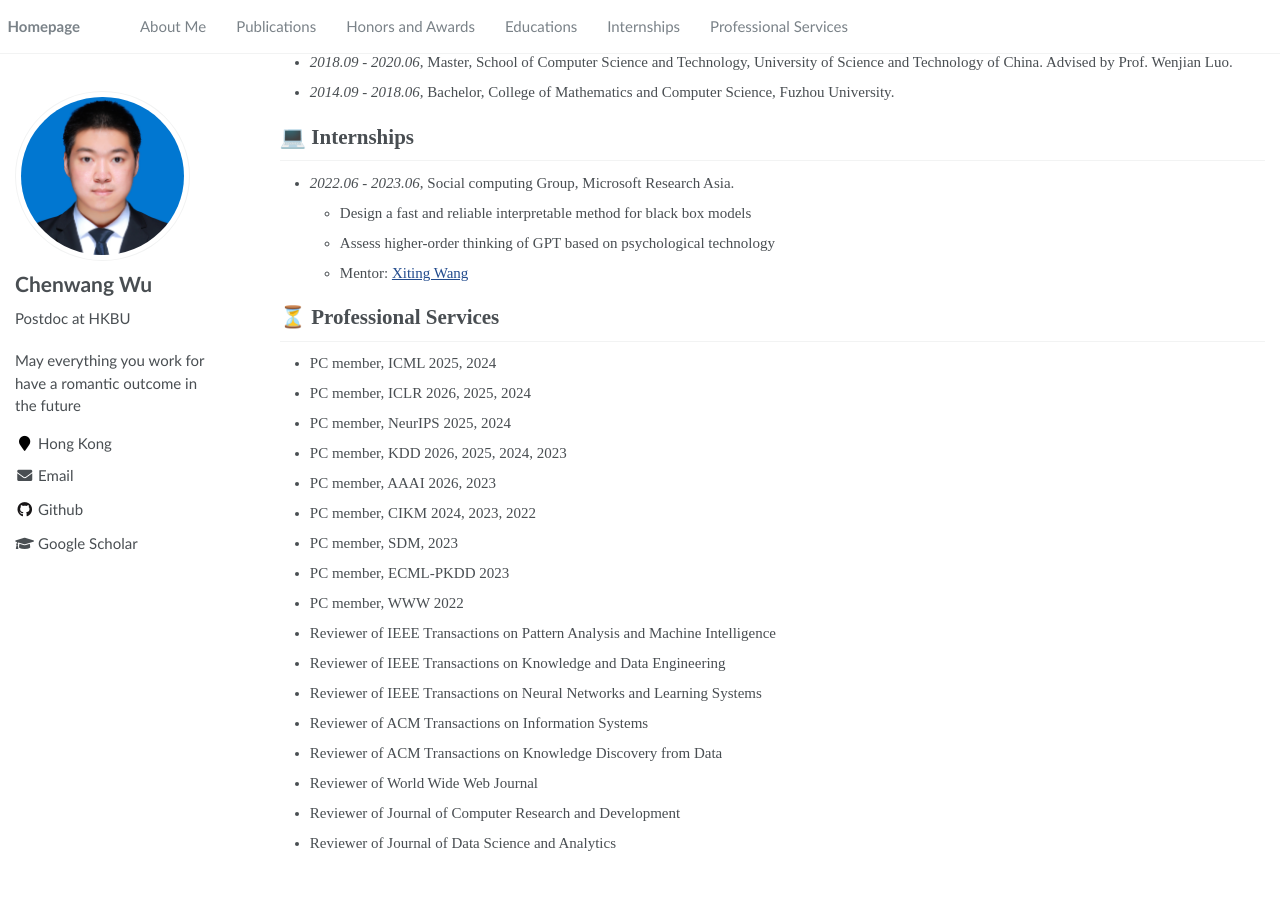
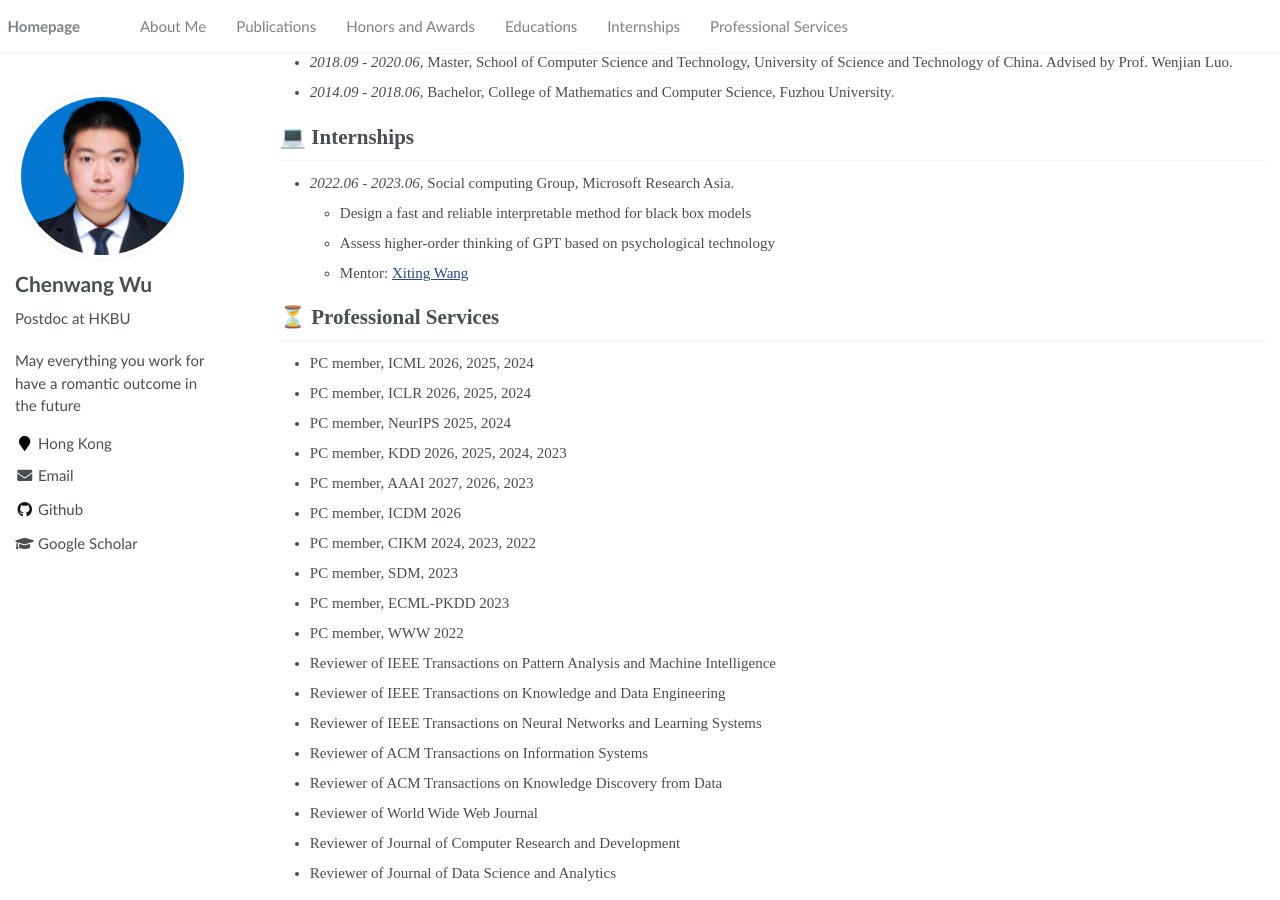
Before and after one commit to Daftstone/Daftstone.github.io, a Jekyll site: the page built from _pages/about.md, in a window 1280 px wide and 900 px high, scrolled down 2124 px. Built offline with Jekyll 4.4.1, drawn with Linux system fonts in a browser that asks for light colours; before the commit the page ends 2994 px from its top, so only the background shows below that.

Commit message:
Update about.md

```diff
--- a/_pages/about.md
+++ b/_pages/about.md
@@ -85,11 +85,12 @@ My research interests include trustworthy machine learning and data mining.
   - Mentor: [Xiting Wang](https://scholar.google.com.hk/citations?user=urC8meQAAAAJ)
 
 # ⏳ Professional Services
-- PC member, ICML 2025, 2024
+- PC member, ICML 2026, 2025, 2024
 - PC member, ICLR 2026, 2025, 2024
 - PC member, NeurIPS 2025, 2024
 - PC member, KDD 2026, 2025, 2024, 2023
-- PC member, AAAI 2026, 2023
+- PC member, AAAI 2027, 2026, 2023
+- PC member, ICDM 2026
 - PC member, CIKM 2024, 2023, 2022
 - PC member, SDM, 2023
 - PC member, ECML-PKDD 2023
```
